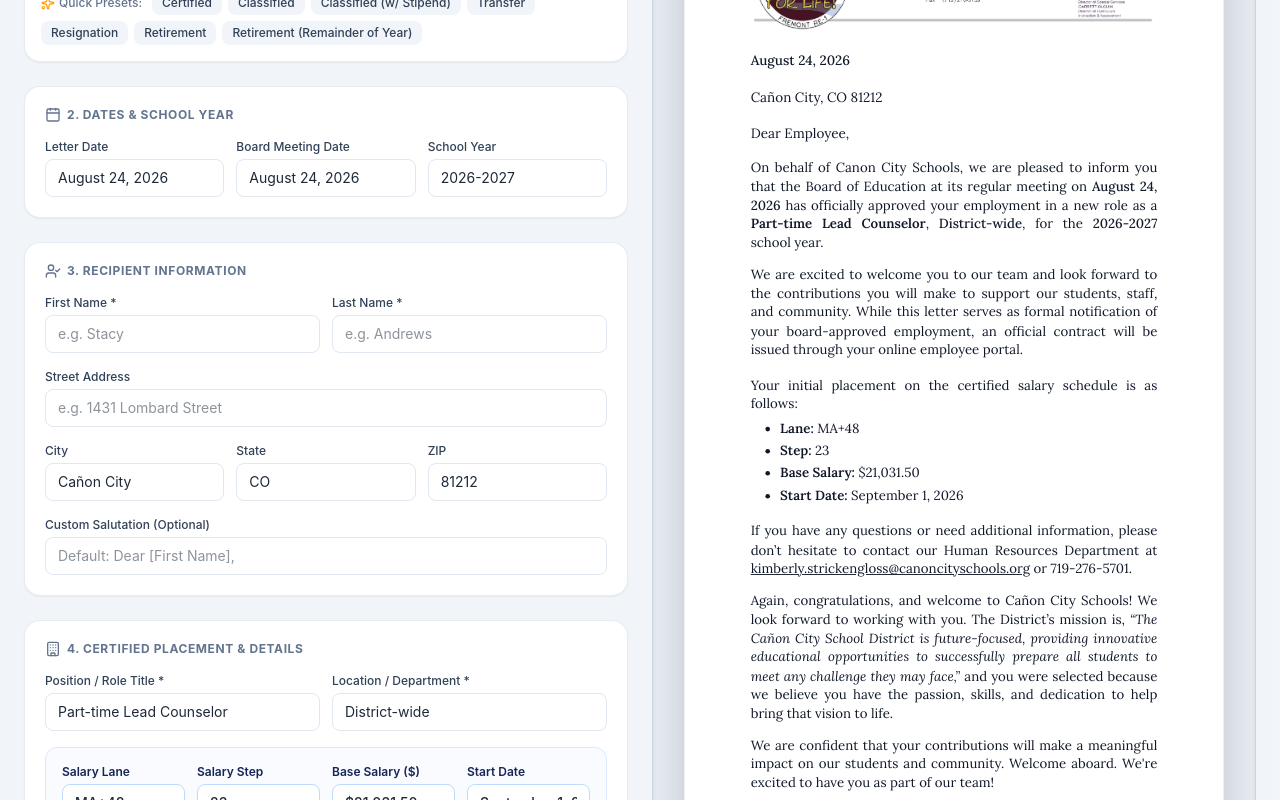
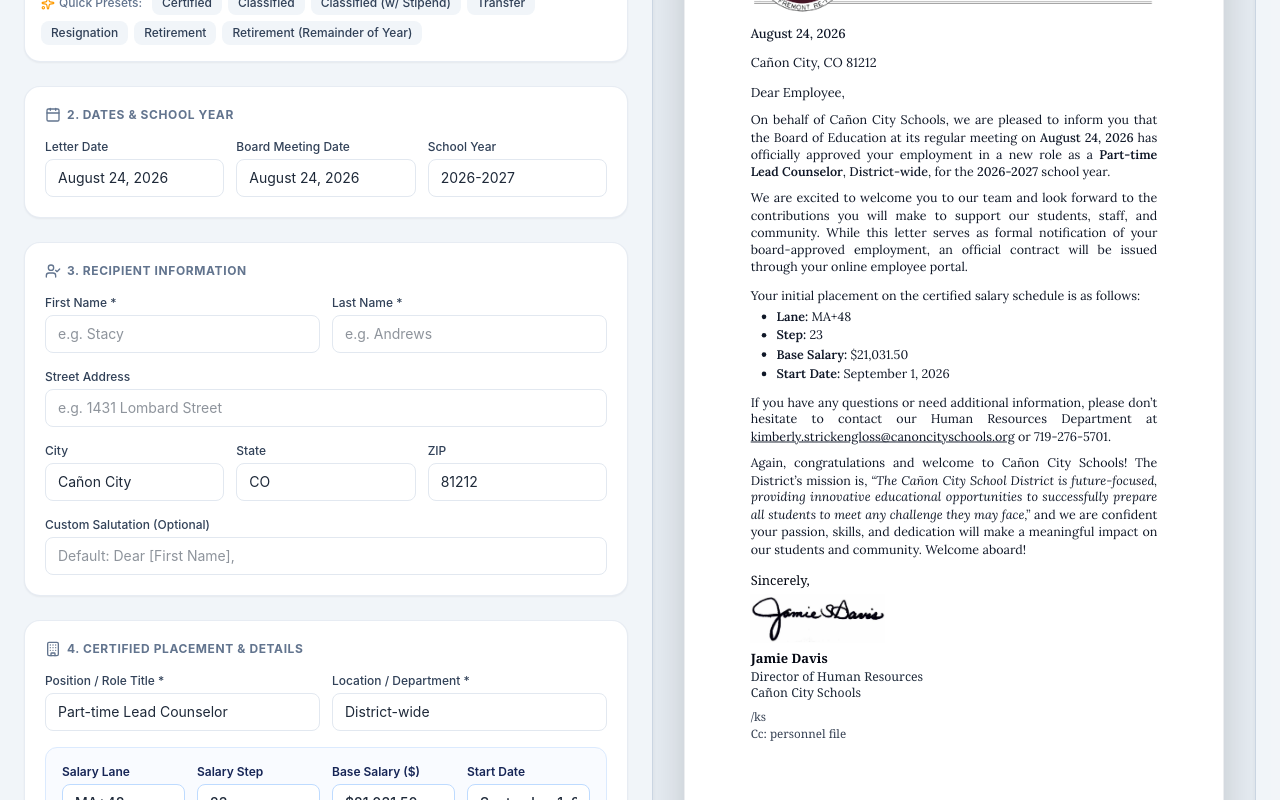
Before and after one commit to milestuttle/Board-Letter-Generator, a React (Vite) app: page / in a window 1280 px wide. Shown: the part 280-1080 px from the top of the page. Built offline with nearby package versions, Linux system fonts and the light colour scheme.

Commit message:
fix(print): Guarantee single-page fit for Print and PDF export across all letter types

```diff
--- a/src/components/DistrictHeader.tsx
+++ b/src/components/DistrictHeader.tsx
@@ -11,12 +11,12 @@
   // Use the official scanned/extracted letterhead image dropped by the user by default
   if (config.headerType !== 'vector') {
     return (
-      <div className="district-letterhead w-full mb-6 select-none block">
+      <div className="district-letterhead w-full mb-3.5 select-none block">
         <img
           src={letterheadImg}
           alt="Cañon City Schools Official Letterhead"
           className="w-full h-auto object-contain block district-letterhead-img"
-          style={{ maxHeight: '1.45in' }}
+          style={{ maxHeight: '1.25in' }}
         />
       </div>
     )
@@ -24,7 +24,7 @@
 
   // Fallback: Dynamic HTML/Vector Header
   return (
-    <header className="w-full text-black font-sans pb-3 border-b-2 border-gray-800/80 mb-6">
+    <header className="w-full text-black font-sans pb-2 border-b-2 border-gray-800/80 mb-3.5">
       <div className="grid grid-cols-[115px_1fr_195px] items-start gap-3">
         {/* Left: District Seal Logo */}
         <div className="flex justify-start items-center pt-1">
--- a/src/components/LetterPreview.tsx
+++ b/src/components/LetterPreview.tsx
@@ -24,26 +24,28 @@
         className="letter-sheet bg-white text-gray-900 mx-auto shadow-2xl relative select-text origin-top print:shadow-none print:m-0 print:border-none"
         style={{
           width: '8.5in',
-          minHeight: '11in',
-          padding: '0.65in 0.75in 0.65in 0.75in',
+          height: '11in',
+          maxHeight: '11in',
+          padding: '0.45in 0.75in 0.4in 0.75in',
           boxSizing: 'border-box',
           fontFamily: "'Lora', Georgia, 'Times New Roman', serif",
-          fontSize: '11pt',
-          lineHeight: '1.42',
+          fontSize: '10.5pt',
+          lineHeight: '1.38',
           transform: scale !== 1 ? `scale(${scale})` : undefined,
           transformOrigin: 'top center',
+          overflow: 'hidden',
         }}
       >
         {/* District Official Header */}
         <DistrictHeader config={config} />
 
         {/* Letter Date */}
-        <div className="mb-5 text-[11pt] text-gray-900 font-medium">
+        <div className="mb-3.5 text-[10.5pt] text-gray-900 font-medium">
           {letter.letterDate || 'August 24, 2026'}
         </div>
 
         {/* Recipient Address Block */}
-        <div className="mb-5 text-[11pt] text-gray-900 leading-tight space-y-0.5">
+        <div className="mb-3.5 text-[10.5pt] text-gray-900 leading-tight space-y-0.5">
           <div className="font-semibold text-gray-950">
             {letter.recipientFirstName} {letter.recipientLastName}
           </div>
@@ -58,15 +60,15 @@
         </div>
 
         {/* Salutation */}
-        <div className="mb-4 text-[11pt] font-normal">{salutation}</div>
+        <div className="mb-2.5 text-[10.5pt] font-normal">{salutation}</div>
 
         {/* Dynamic Letter Body Content Based on Type */}
-        <div className="space-y-3.5 text-[10.8pt] text-gray-900 text-justify leading-[1.42]">
+        <div className="space-y-2.5 text-[10.2pt] text-gray-900 text-justify leading-[1.38]">
           {/* ================= CERTIFIED ================= */}
           {letter.type === 'certified' && (
             <>
               <p>
-                On behalf of Canon City Schools, we are pleased to inform you that the Board of
+                On behalf of Cañon City Schools, we are pleased to inform you that the Board of
                 Education at its regular meeting on{' '}
                 <span className="font-medium">{letter.boardMeetingDate}</span> has officially
                 approved your employment in a new role as a{' '}
@@ -82,11 +84,11 @@
                 be issued through your online employee portal.
               </p>
 
-              <div className="pt-1 pb-1">
-                <p className="font-normal mb-1.5">
+              <div className="pt-0.5 pb-0.5">
+                <p className="font-normal mb-1">
                   Your initial placement on the certified salary schedule is as follows:
                 </p>
-                <ul className="list-disc pl-8 space-y-1 text-[10.8pt]">
+                <ul className="list-disc pl-7 space-y-0.5 text-[10.2pt]">
                   <li>
                     <strong className="font-semibold">Lane:</strong>{' '}
                     {letter.certified?.lane || '[Lane]'}
@@ -119,17 +121,10 @@
               </p>
 
               <p>
-                Again, congratulations, and welcome to Cañon City Schools! We look forward to
-                working with you. The District’s mission is,{' '}
-                <span className="italic">{config.missionStatement}</span> and you were selected
-                because we believe you have the passion, skills, and dedication to help bring that
-                vision to life.
-              </p>
-
-              <p>
-                We are confident that your contributions will make a meaningful impact on our
-                students and community. Welcome aboard. We're excited to have you as part of our
-                team!
+                Again, congratulations and welcome to Cañon City Schools! The District’s mission is,{' '}
+                <span className="italic">{config.missionStatement}</span> and we are confident your
+                passion, skills, and dedication will make a meaningful impact on our students and community.
+                Welcome aboard!
               </p>
             </>
           )}
@@ -138,7 +133,7 @@
           {letter.type === 'classified' && (
             <>
               <p>
-                On behalf of Canon City Schools, we are pleased to inform you that the Board of
+                On behalf of Cañon City Schools, we are pleased to inform you that the Board of
                 Education at its regular meeting on{' '}
                 <span className="font-medium">{letter.boardMeetingDate}</span> has officially
                 approved your employment as a{' '}
@@ -154,11 +149,11 @@
                 be issued at a later date through our online employee portal.
               </p>
 
-              <div className="pt-1 pb-1">
-                <p className="font-normal mb-1.5">
+              <div className="pt-0.5 pb-0.5">
+                <p className="font-normal mb-1">
                   Your initial placement on the classified salary schedule is as follows:
                 </p>
-                <ul className="list-disc pl-8 space-y-1 text-[10.8pt]">
+                <ul className="list-disc pl-7 space-y-0.5 text-[10.2pt]">
                   <li>
                     <strong className="font-semibold">Classification:</strong>{' '}
                     {letter.classified?.classification || '[Classification]'}
@@ -170,7 +165,7 @@
                   <li>
                     <strong className="font-semibold">Base Wage:</strong>{' '}
                     {letter.classified?.baseWage || '[Base Wage]'}
-                    {letter.classified?.stipendText ? ` ${letter.classified.stipendText}` : ''}
+                    {letter.classified?.stipendText ? ` (${letter.classified.stipendText})` : ''}
                   </li>
                   <li>
                     <strong className="font-semibold">Start Date:</strong>{' '}
@@ -192,24 +187,17 @@
               </p>
 
               <p>
-                Again, congratulations and welcome to Cañon City Schools! We look forward to
-                working with you. The District’s mission is,{' '}
-                <span className="italic">{config.missionStatement}</span> and you were selected
-                because we believe you have the passion, skills, and dedication to help bring that
-                vision to life.
-              </p>
-
-              <p>
-                We are confident that your contributions will make a meaningful impact on our
-                students and community. Welcome aboard. We're excited to have you as part of our
-                team!
+                Again, congratulations and welcome to Cañon City Schools! The District’s mission is,{' '}
+                <span className="italic">{config.missionStatement}</span> and we are confident your
+                passion, skills, and dedication will make a meaningful impact on our students and community.
+                Welcome aboard!
               </p>
             </>
           )}
 
           {/* ================= TRANSFER ================= */}
           {letter.type === 'transfer' && (
-            <div className="space-y-4 pt-2">
+            <div className="space-y-3.5 pt-1">
               <p>
                 The Board of Education, at its regular meeting on{' '}
                 <span className="font-medium">{letter.boardMeetingDate}</span>, took action to
@@ -225,7 +213,7 @@
                 for the <span className="font-medium">{letter.schoolYear}</span> School Year.
               </p>
 
-              <p className="pt-2">
+              <p className="pt-1">
                 Congratulations on your previous success and good luck in this position!
               </p>
             </div>
@@ -233,7 +221,7 @@
 
           {/* ================= RESIGNATION ================= */}
           {letter.type === 'resignation' && (
-            <div className="space-y-4 pt-2">
+            <div className="space-y-3.5 pt-1">
               <p>
                 The Board of Education, at its regular meeting on{' '}
                 <span className="font-medium">{letter.boardMeetingDate}</span>, officially took
@@ -257,7 +245,7 @@
                   'Thank you for your dedicated service and commitment to the students, staff, and families of Cañon City Schools. We wish you the very best in all of your future personal and professional endeavors.'}
               </p>
 
-              <p className="text-[10.5pt]">
+              <p className="text-[10pt]">
                 If you have any questions regarding end-of-service documentation or benefits
                 transitions, please contact our Human Resources Department at {config.hrEmail} or{' '}
                 {config.hrPhone}.
@@ -267,7 +255,7 @@
 
           {/* ================= RETIREMENT ================= */}
           {letter.type === 'retirement' && (
-            <div className="space-y-4 pt-2">
+            <div className="space-y-3.5 pt-1">
               <p>
                 The Board of Education, at their regular meeting on{' '}
                 <span className="font-medium">{letter.boardMeetingDate}</span>, approved your
@@ -314,7 +302,7 @@
         </div>
 
         {/* Sign-off Block */}
-        <div className="mt-7 text-[11pt] leading-tight space-y-1 font-serif text-gray-950">
+        <div className="mt-4 text-[10.5pt] leading-tight space-y-0.5 font-serif text-gray-950">
           <div>Sincerely,</div>
 
           <div className="py-0.5">
@@ -328,13 +316,13 @@
           <div className="font-semibold text-gray-950">
             {letter.signerName || config.defaultSignerName}
           </div>
-          <div className="text-gray-800 text-[10.5pt]">
+          <div className="text-gray-800 text-[10pt]">
             {letter.signerTitle || config.defaultSignerTitle}
           </div>
-          <div className="text-gray-800 text-[10.5pt]">Cañon City Schools</div>
+          <div className="text-gray-800 text-[10pt]">Cañon City Schools</div>
 
           {/* Footer Initials & Cc */}
-          <div className="pt-3 text-[10pt] text-gray-700 space-y-0.5">
+          <div className="pt-2 text-[9.5pt] text-gray-700 space-y-0.5">
             <div>{letter.typistInitials || config.defaultTypistInitials}</div>
             <div>{letter.ccLine || config.defaultCc}</div>
           </div>
--- a/src/components/Signature.tsx
+++ b/src/components/Signature.tsx
@@ -19,7 +19,7 @@
       <img
         src={customSignatureData}
         alt={`Signature of ${signerName}`}
-        className={`h-14 w-auto object-contain ${className}`}
+        className={`h-12 w-auto object-contain ${className}`}
       />
     )
   }
@@ -27,7 +27,7 @@
   if (signatureType === 'typed') {
     return (
       <div
-        className={`font-['Dancing_Script'] text-3xl font-bold text-gray-900 tracking-wide py-1 select-none ${className}`}
+        className={`font-['Dancing_Script'] text-2xl font-bold text-gray-900 tracking-wide py-0.5 select-none ${className}`}
       >
         {signerName}
       </div>
@@ -36,11 +36,11 @@
 
   // Authentic signature image from images folder
   return (
-    <div className={`relative inline-block py-1 ${className}`}>
+    <div className={`relative inline-block py-0.5 ${className}`}>
       <img
         src={jamieSigImg}
         alt={`Signature of ${signerName}`}
-        className="h-16 w-auto object-contain max-w-[240px] block"
+        className="h-13 w-auto object-contain max-w-[210px] block"
       />
     </div>
   )
--- a/src/index.css
+++ b/src/index.css
@@ -15,46 +15,61 @@
 /* Print specific styles for exact 8.5 x 11 in portrait letterhead */
 @media print {
   @page {
-    size: letter portrait;
-    margin: 0mm;
+    size: 8.5in 11in;
+    margin: 0 !important;
   }
 
   html, body {
     width: 8.5in !important;
     height: 11in !important;
+    max-height: 11in !important;
     margin: 0 !important;
     padding: 0 !important;
     background: #ffffff !important;
-    overflow: visible !important;
+    overflow: hidden !important;
+    -webkit-print-color-adjust: exact !important;
+    print-color-adjust: exact !important;
   }
 
-  /* Hide only app navigation/controls */
+  /* Hide app navigation/controls */
   .print\:hidden,
   #app-top-nav {
     display: none !important;
   }
 
-  /* Ensure letterhead image prints at full fidelity */
+  /* Ensure letterhead image and signatures print at full fidelity */
   .district-letterhead,
-  .district-letterhead img {
-    display: block !important;
-    visibility: visible !important;
-    max-width: 100% !important;
+  .district-letterhead img,
+  img {
+    -webkit-print-color-adjust: exact !important;
+    print-color-adjust: exact !important;
   }
 
-  /* Show print target */
+  /* Target exact single-page print fit */
   .letter-sheet {
     box-shadow: none !important;
     margin: 0 !important;
-    padding: 0.65in 0.75in 0.65in 0.75in !important;
+    padding: 0.45in 0.75in 0.4in 0.75in !important;
     width: 8.5in !important;
-    min-height: 11in !important;
+    height: 11in !important;
+    max-height: 11in !important;
     transform: none !important;
     page-break-inside: avoid !important;
+    break-inside: avoid !important;
+    page-break-after: avoid !important;
+    break-after: avoid !important;
+    overflow: hidden !important;
+    box-sizing: border-box !important;
   }
 
   .page-break-after-always {
     page-break-after: always !important;
     break-after: page !important;
+    page-break-inside: avoid !important;
+    break-inside: avoid !important;
+    height: 11in !important;
+    max-height: 11in !important;
+    overflow: hidden !important;
+    box-sizing: border-box !important;
   }
 }
--- a/src/utils/exportUtils.ts
+++ b/src/utils/exportUtils.ts
@@ -20,7 +20,7 @@
   const baseName = fileName.replace(/\.pdf$/i, '').replace(/[^a-zA-Z0-9_\-\s]/g, '_').trim()
   const finalFileName = `${baseName || 'board_letter'}.pdf`
 
-  // Render to canvas via browser's native engine
+  // Render to canvas via browser's native engine at high resolution
   const canvas = await toCanvas(element, {
     pixelRatio: 2,
     backgroundColor: '#ffffff',
@@ -30,6 +30,10 @@
       transform: 'none',
       margin: '0',
       boxShadow: 'none',
+      width: '8.5in',
+      height: '11in',
+      maxHeight: '11in',
+      overflow: 'hidden',
     },
   })
 
@@ -38,12 +42,13 @@
     orientation: 'portrait',
     unit: 'pt',
     format: 'letter',
+    compress: true,
   })
 
   const pdfWidth = pdf.internal.pageSize.getWidth()
   const pdfHeight = pdf.internal.pageSize.getHeight()
 
-  // Add canvas directly to PDF (avoiding intermediate dataURL serialization)
+  // Add canvas directly to PDF (exact single page fit)
   pdf.addImage(canvas, 'PNG', 0, 0, pdfWidth, pdfHeight, undefined, 'FAST')
 
   // Save natively using jsPDF's built-in file downloader
```
